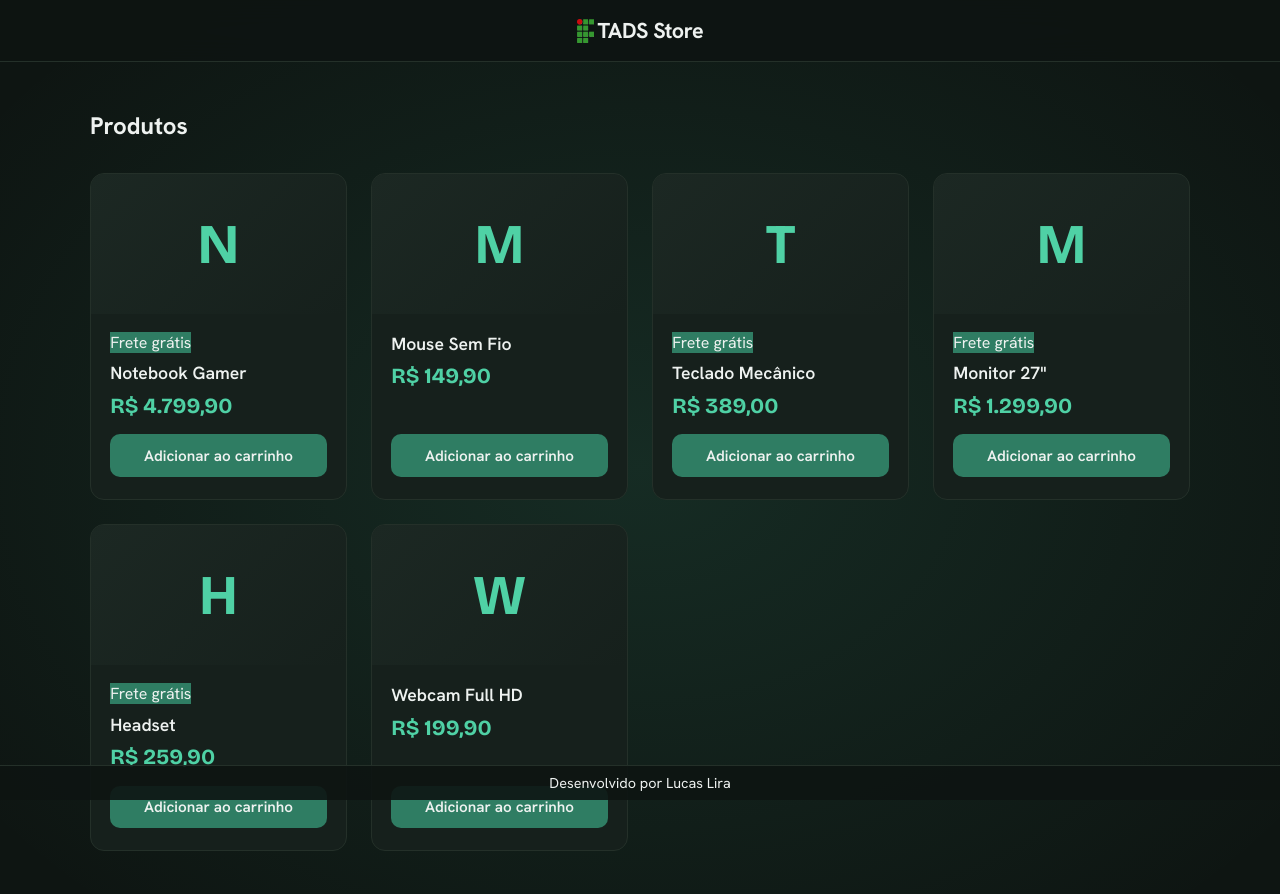
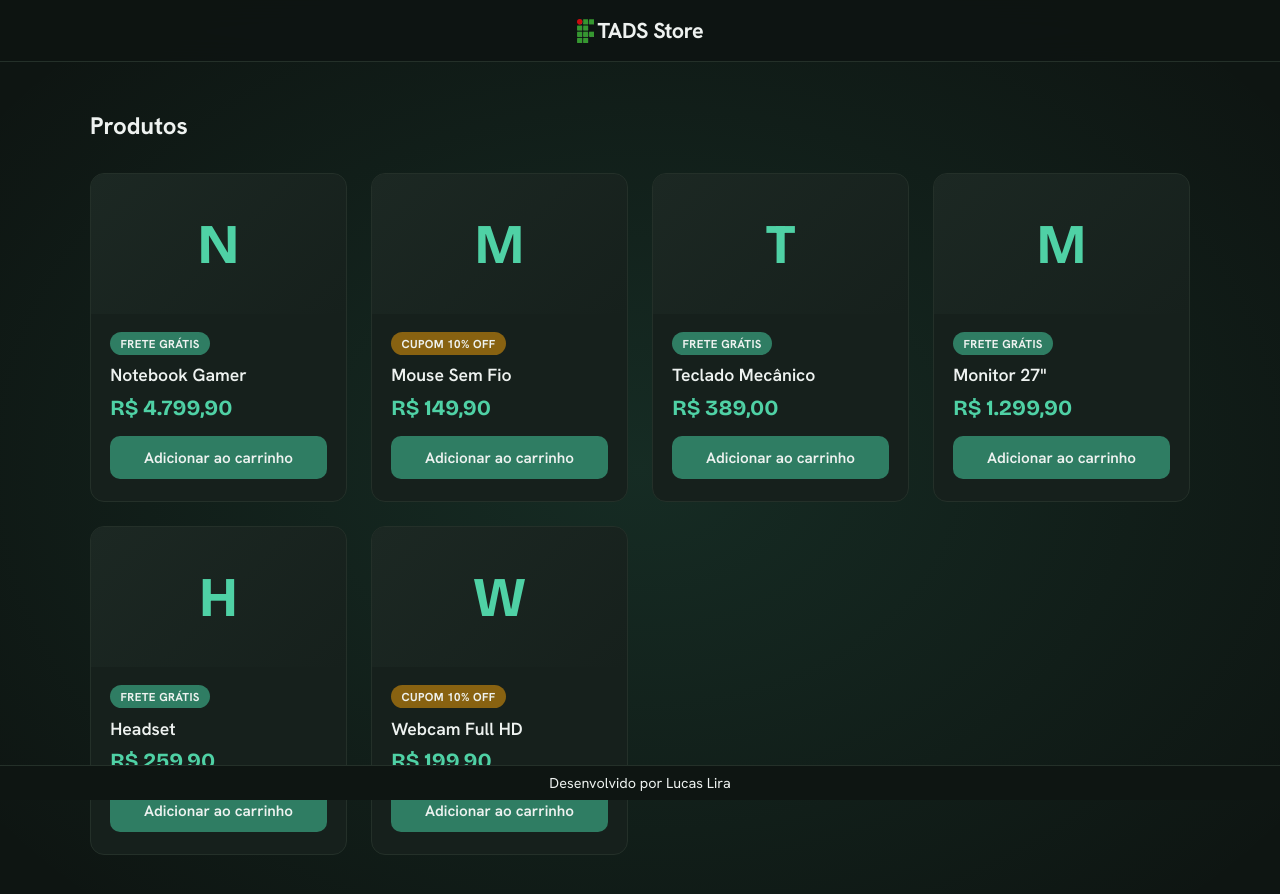
Before and after one commit to lucasliradev/tads-store, a React (Vite) app: page / in a window 1280 px wide. Shown: the top 894 px of the page. Built offline with nearby package versions, Linux system fonts and the light colour scheme.

Commit message:
Estilização do selo + ajuste na condicional do selo no card do produto

```diff
--- a/src/App.css
+++ b/src/App.css
@@ -2,7 +2,6 @@
   --cor-fundo: #0e1512;
   --cor-borda: #243029;
   --cor-texto: #eef2f0;
-  --cor-cabecalho-rodape: rgba(14, 21, 18, 0.9);
   --cor-superficie: #16201c;
   --cor-acento: #2f7d63;
   --cor-acento-claro: #4fd1a5;
@@ -36,7 +35,7 @@ body {
   justify-content: center;
   padding: 1rem;
   border-bottom: 1px solid var(--cor-borda);
-  background-color: var(--cor-cabecalho-rodape);
+  background-color: rgba(14, 21, 18, 0.9);
   backdrop-filter: blur(20px);
 }
 
@@ -130,6 +129,18 @@ body {
   margin-bottom: 0.4rem;
 }
 
+/* --- Selo --- */
+.selo {
+  display: inline-block;
+  padding: 0.25rem 0.65rem;
+  border-radius: 999px;
+  font-size: 0.72rem;
+  font-weight: 700;
+  letter-spacing: 0.03em;
+  text-transform: uppercase;
+  color: var(--cor-texto);
+}
+
 /* --- Botão --- */
 .botao {
   margin-top: auto;
@@ -156,7 +167,7 @@ body {
 
 /* --- Rodapé --- */
 .rodape {
-  background-color: var(--cor-cabecalho-rodape);
+  background-color: rgb(14, 21, 18);
   border-top: 1px solid var(--cor-borda);
   padding: 0.5rem;
   text-align: center;
--- a/src/components/ProdutoCard.jsx
+++ b/src/components/ProdutoCard.jsx
@@ -18,7 +18,10 @@ export default function ProdutoCard({ produto }) {
       </div>
 
       <div className="produto-card_corpo">
-        {freteGratis && <Selo texto="Frete grátis" cor="#2f7d63" />}
+        {freteGratis
+          ? <Selo texto="Frete grátis" cor="#2f7d63" />
+          : <Selo texto="Cupom 10% OFF" cor="#886211" />
+        }
 
         <h3 className="produto-card_nome">{nome}</h3>
         <p className="produto-card_preco">{formatarPreco(preco)}</p>
```
